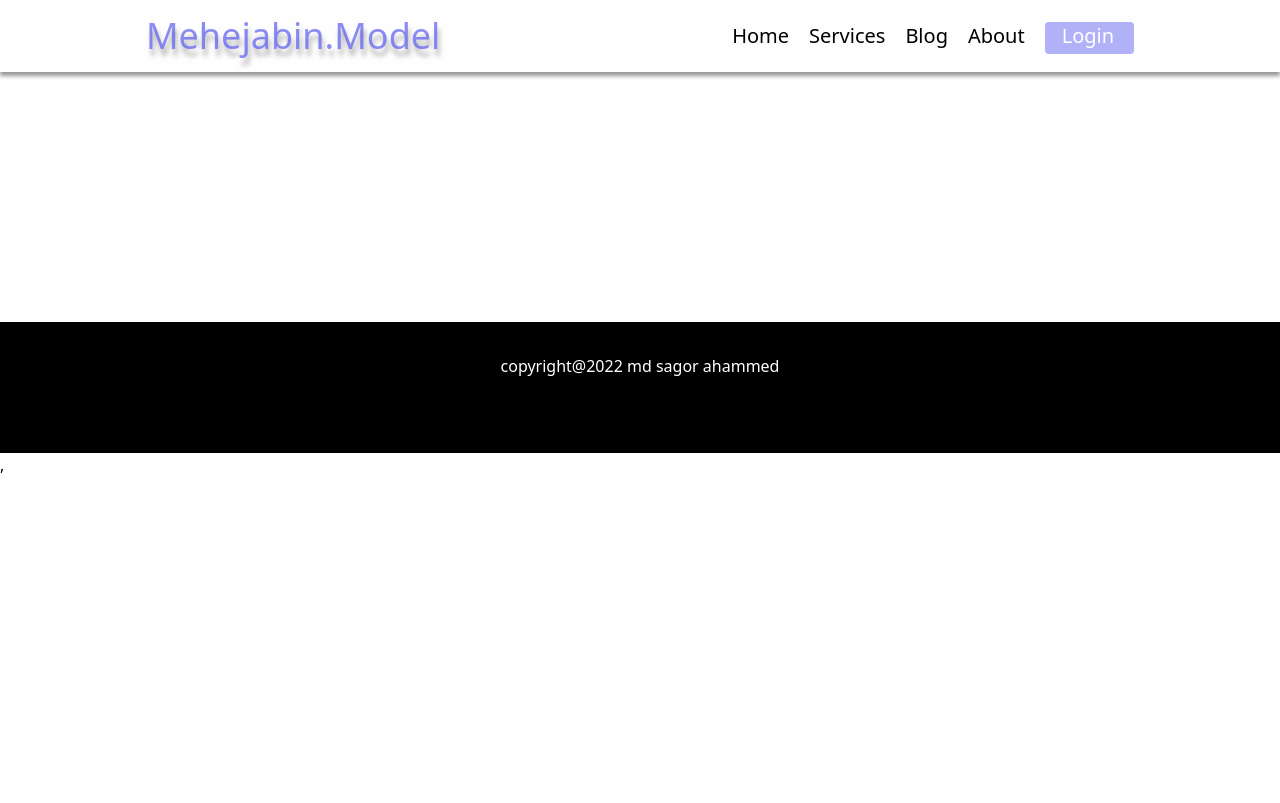
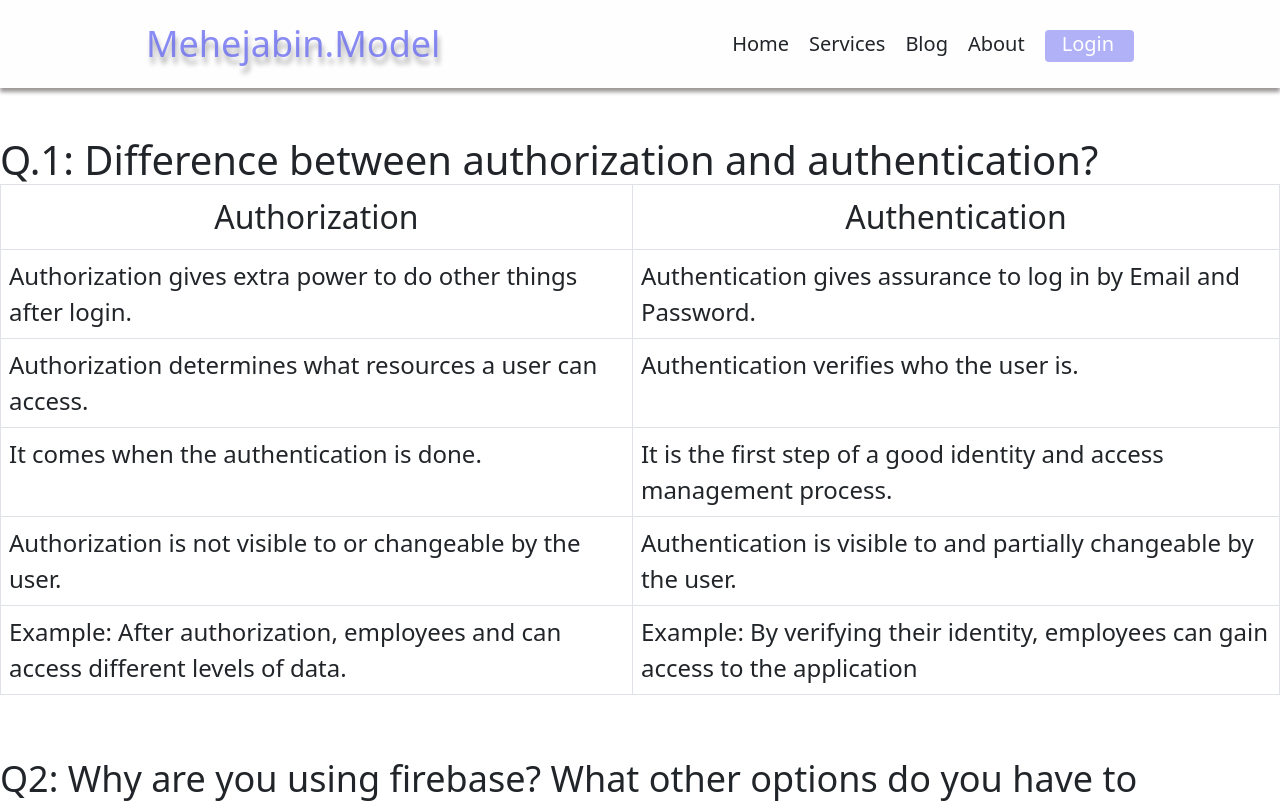
Before and after one commit to sagor15/bd-model, a React (Create React App) app: page /blog in a window 1280 px wide. Shown: the top 803 px of the page. Built offline with nearby package versions, Linux system fonts and the light colour scheme; no server answers.

Commit message:
added a blog components done

```diff
--- a/package.json
+++ b/package.json
@@ -14,6 +14,7 @@
     "react-firebase-hooks": "^5.0.3",
     "react-router-dom": "^6.3.0",
     "react-scripts": "5.0.1",
+    "react-toastify": "^8.2.0",
     "web-vitals": "^2.1.4"
   },
   "scripts": {
--- a/public/actor.json
+++ b/public/actor.json
@@ -24,7 +24,7 @@
         "price": 420,
 
         "img": "https://i.ibb.co/TtdD3dL/actor2.png",
-        "description": " "
+        "description": "I love to play other dramtic perfomance in outdoor area. "
       },
       {
         "id": "124e13b9-2d54-4b2f-a74d-a77b362d6ead",
@@ -33,7 +33,7 @@
         "price": 420,
 
         "img": "https://i.ibb.co/n0Yp3jY/actor5.png",
-        "description": " "
+        "description": "I am always ready to make new dramas.I love family drama,romantic drama and emotional drama. hire me for those dramas "
       },
       {
         "id": "124e13b9-2d54-4b2f-a74d-a77b362d6ead",
@@ -42,6 +42,6 @@
         "price": 420,
 
         "img": "https://i.ibb.co/RSVbwRJ/actor6.png",
-        "description": " "
+        "description": "every year i perform in many national events such as victory day,pohela boishakh.you can hire me in those national events"
       }
 ]
--- a/public/index.html
+++ b/public/index.html
@@ -25,6 +25,7 @@
       Learn how to configure a non-root public URL by running `npm run build`.
     -->
     <title>mahejabin-model-bd</title>
+    <link href="https://cdn.jsdelivr.net/npm/bootstrap@5.0.2/dist/css/bootstrap.min.css" rel="stylesheet" integrity="sha384-EVSTQN3/azprG1Anm3QDgpJLIm9Nao0Yz1ztcQTwFspd3yD65VohhpuuCOmLASjC" crossorigin="anonymous">
   </head>
   <body>
     <noscript>You need to enable JavaScript to run this app.</noscript>
--- a/src/App.js
+++ b/src/App.js
@@ -2,6 +2,7 @@
 import { Routes,Route } from 'react-router-dom';
 import './App.css';
 import About from './Components/About/About';
+import Blog from './Components/Blog/Blog';
 import Cheakout from './Components/Cheakout/Cheakout';
 import Footer from './Components/Footer/Footer';
 import Header from './Components/Header/Header';
@@ -27,6 +28,7 @@ function App() {
               <Cheakout></Cheakout>
             </RequireAuth>
           }></Route>
+          <Route path='/blog' element={<Blog></Blog>}></Route>
         </Routes>
         <Footer></Footer>
     </div>
--- /dev/null
+++ b/src/Components/Blog/Blog.js
@@ -0,0 +1,54 @@
+import React from 'react';
+
+const Blog = () => {
+    return (
+        <div>
+            <div className="text-start question py-5 ">
+                <h1 className="question fs-1">Q.1: Difference between authorization and authentication?</h1>
+                <table className="table table-bordered">
+                    <thead>
+                        <tr>
+                            <th className="fs-2 fw-normal text-center" scope="col">Authorization</th>
+                            <th className="fs-2 fw-normal text-center" scope="col">Authentication</th>
+                        </tr>
+                    </thead>
+                    <tbody className="">
+                        <tr >
+                            <td className="fs-4 fw-light" scope="row">Authorization gives extra power to do other things after login.</td>
+                            <td className="fs-4 fw-light">Authentication gives assurance to log in by Email and Password.</td>
+                        </tr>
+                        <tr >
+                            <td className="fs-4 fw-light" scope="row">Authorization determines what resources a user can access.</td>
+                            <td className="fs-4 fw-light">Authentication verifies who the user is.</td>
+                        </tr>
+                        <tr >
+                            <td className="fs-4 fw-light" scope="row">It comes when the authentication is done.</td>
+                            <td className="fs-4 fw-light">It is the first step of a good identity and access management process.</td>
+                        </tr>
+                        <tr >
+                            <td className="fs-4 fw-light" scope="row">Authorization is not visible to or changeable by the user.</td>
+                            <td className="fs-4 fw-light">Authentication is visible to and partially changeable by the user.</td>
+                        </tr>
+                        <tr >
+                            <td className="fs-4 fw-light" scope="row">Example: After authorization, employees and can access different levels of data. </td>
+                            <td className="fs-4 fw-light">Example: By verifying their identity, employees can gain access to the application</td>
+                        </tr>
+                    </tbody>
+                </table>
+                <p className="fs-4 fw-light"></p>
+            </div>
+
+            <h1 className='question text-4xl '>Q2: Why are you using firebase? What other options do you have to implement authentication?</h1>
+            <h4 className='answer mb-4 text-xl py-5 leading-loose'>Ans: We are using firebase because Programming Hero teaching us this wonderful technology. Firebase gives us security to access the database from client side code. It can be seen can be seen as a server-less backend for your mobile apps, web apps, etc. It is a service provided by Google. t has many features like Realtime database, Cloud functions, Analytics, Crashlytics, Cloud Firestore, etc. So we use firebase.
+                <br />
+                There are many options to implement authentication. Such as: Parse, Back4App, AWS Amplify, Kuzzle, Couchbase, NativeScript, RxDB, Flutter etc. But the firebase is one of the best options for authentication. Because it supports passwords, phone numbers, popular federated identity, providers like Google, Facebook, Github, Twitter, Yahoo and many more.
+            </h4>
+            <h1 className='question text-4xl py-5'>Q3: What other services does firebase provide other than authentication?</h1>
+            <h4 className='answer text-xl leading-loose'>Ans: There are many services firebase provide other than authentication that given below:<br />
+                1. Hosting <br /> 2. Cloud Firestore <br />3. Realtime Database<br /> 4. Remote Config<br /> 5. Firebase ML<br /> 6. Cloud Functions <br /> 7. Cloud Messaging <br /> 8. Cloud Storage
+            </h4>
+        </div>
+    );
+};
+
+export default Blog;
--- a/src/Components/Login/Login.css
+++ b/src/Components/Login/Login.css
@@ -1,7 +1,7 @@
 .loginContainer {
     margin: 0 auto;
     width: 500px;
-    height: 552px;
+    height: 700px;
     box-shadow: 3px 3px 5px 6px #ccc;
     margin-top: 40px;
     border-radius: 10px;
--- a/src/Components/Login/Login.js
+++ b/src/Components/Login/Login.js
@@ -1,26 +1,44 @@
-import React from 'react';
+import React, { useRef } from 'react';
 import "./Login.css";
 import Icon from "../../img/icon/google.png"
 import { useLocation, useNavigate } from 'react-router-dom';
 import { GoogleAuthProvider, signInWithEmailAndPassword, signInWithPopup } from 'firebase/auth';
 import auth from '../../firbase-init';
+// import { async } from '@firebase/util';
+// import { useSendPasswordResetEmail } from 'react-firebase-hooks/auth';
+// import {  toast } from 'react-toastify';
+// import 'react-toastify/dist/ReactToastify.css';
 
 
 const provider = new GoogleAuthProvider();
 
 
+
 const Login = () => {
+
     const navigate = useNavigate();
     const location = useLocation();
     const from = location.state?.from?.pathname || "/";
 
 
+    // const [sendPasswordResetEmail, sending] = useSendPasswordResetEmail(auth);
+
+    // const handleReset = async() => {
+    //     const email = emailRef.current.value;
+    //     if(email){
+    //       await sendPasswordResetEmail(email);
+    //       toast('Sent email');
+    //     }
+    //     else{
+    //       toast('Please enter your email address')
+    //     };
 
 
     const handleSignup = () => {
 
         navigate('/signup');
     }
+
 
     const googleAuth = () => {
         signInWithPopup(auth, provider)
@@ -47,26 +65,30 @@ const Login = () => {
 
             })
             .catch((error) => {
-                const errorCode = error.code;
                 const errorMessage = error.message;
-                console.log(errorMessage)
+
             });
             navigate(from , {replace: true});
     }
 
+
+
     return (
         <div>
             <div className='loginContainer'>
-                <h1 className='text-5xl text-center text-indigo-500 py-5 mb-4'>Login</h1>
+                <h1 className='text-5xl text-center text-indigo-500 py-2 mb-4'>Login</h1>
                 <form onSubmit={handleSignInSubmit}>
                     <div className='loginContainer1'>
                         <label htmlFor="email">Email</label> <br />
-                        <input type="email" name="email" id="" />
+                        <input type="email" name="email" id="" required  />
                     </div>
                     <div className='loginContainer1'>
                         <label htmlFor="password">Password</label> <br />
-                        <input type="password" name="password" id="" />
+                        <input type="password" name="password" id="" required />
                     </div>
+                    {
+
+                    }
                     <div className='loginBtnContainer'>
                         <button className="btn">Login</button>
                     </div>
@@ -74,6 +96,9 @@ const Login = () => {
                 </form>
                 <div className='accountOrNot'>
                     <p>You have no account ? <button onClick={handleSignup}>Sign Up</button></p>
+                </div>
+                <div className='accountOrNot'>
+                    <p>Forget password ? <button >Reset</button></p>
                 </div>
                 <div className='OrSection'>
                     <p>Or</p>
@@ -86,5 +111,5 @@ const Login = () => {
         </div>
     );
 };
-
-export default Login;
+// };
+export default Login ;
--- a/src/Components/SignUp/SignUp.css
+++ b/src/Components/SignUp/SignUp.css
@@ -18,7 +18,7 @@
 .loginContainer {
     margin: 0 auto;
     width: 500px;
-    height: 600px;
+    height: 650px;
     box-shadow: 3px 3px 5px 6px #ccc;
     margin-top: 40px;
     border-radius: 10px;
--- a/src/Components/SignUp/SignUp.js
+++ b/src/Components/SignUp/SignUp.js
@@ -54,7 +54,7 @@ const googleAuth = () =>{
     return (
         <div>
             <div className='loginContainer'>
-                <h1 className='text-5xl text-center text-indigo-500 py-5 mb-4'>Sign Up</h1>
+                <h1 className='text-5xl text-center text-indigo-500 py-2 mb-2'>Sign Up</h1>
                 <form  onSubmit={handleSignUpSubmit}>
                 <div className='loginContainer1'>
                         <label htmlFor="name">Name</label> <br />
```
Also changed, not shown: src/Components/Blog/Bloog.css (added), 1 other file (tests, documents, lock files or other folders).
